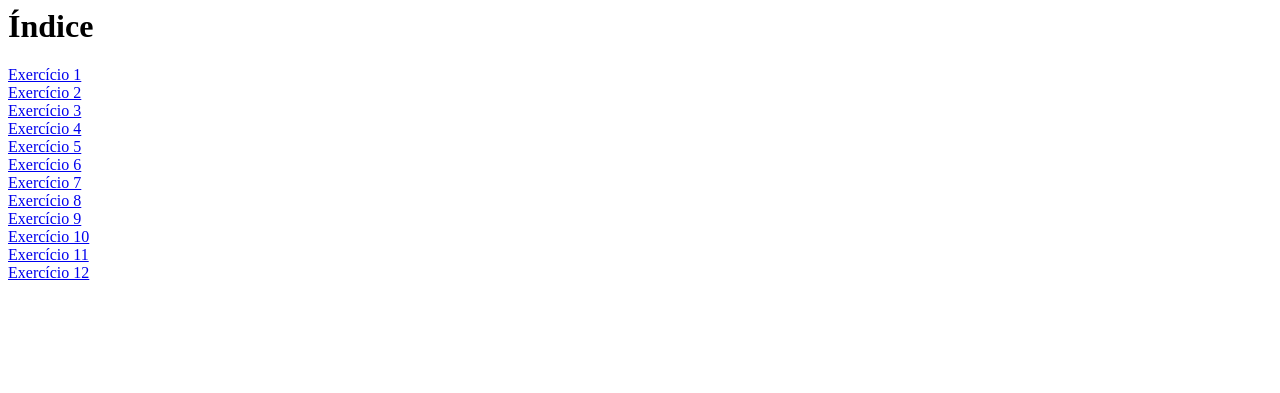
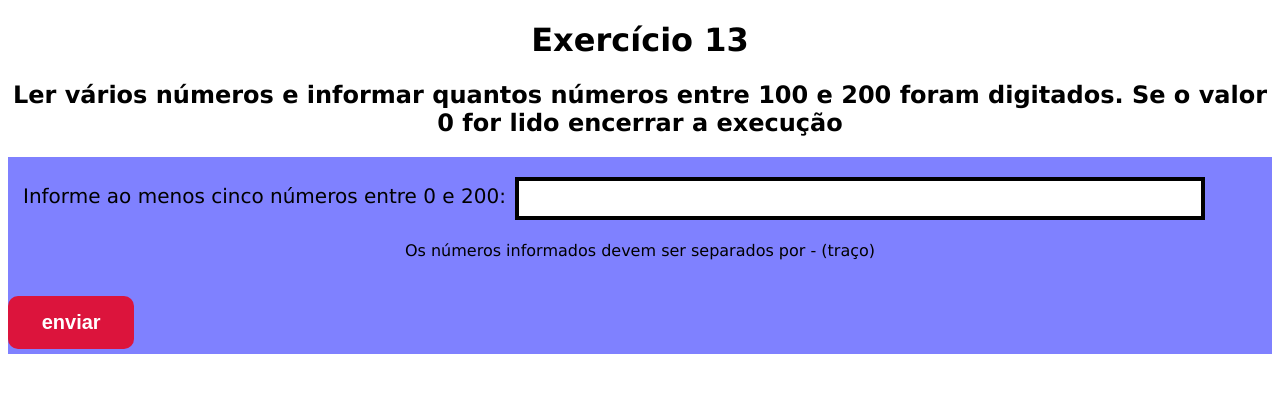
Before and after one commit to LilianePaixao/novos-titas, a PHP site: page /exercicio13/index.php in a window 1280 px wide. Shown: the top 393 px of the page. Run offline with PHP 8.4, Linux system fonts and the light colour scheme.

Commit message:
Exercicio13

```diff
--- /dev/null
+++ b/exercicio13/index.php
@@ -0,0 +1,53 @@
+<!DOCTYPE html>
+<html lang = "pt-br">
+<head>
+    <link rel="stylesheet" href="/exercicio13/style.css">
+    <meta charset="UTF-8">
+    <meta http-equiv="X-UA-Compatible" content="IE=edge">
+    <meta name="viewport" content="width=device-width, initial-scale=1.0">
+    <title>Exercicio 13</title>
+</head>
+<body>
+    <div>
+        <h1> Exercício 13 </10>
+        <h2> Ler vários números e informar quantos
+números entre 100 e 200 foram digitados. Se
+o valor 0 for lido encerrar a execução</h2>
+
+        <form action = "/exercicio13/index.php" method="POST">
+
+            <label for="number"> Informe ao menos cinco números entre 0 e 200:</label>
+            <input type ="text" name ="number">
+
+            <p>Os números informados devem ser separados por - (traço) <br/></p>
+
+            <input type="submit" value="enviar" class="enviar">
+
+        </form>
+        <?php
+        $array_numbers = '';
+        $length = '';
+        $qtd = 0;
+
+       if (!empty($_POST["number"])){
+
+            $numbersInputs = $_POST["number"];
+
+            $array_numbers = explode ("-", $numbersInputs);
+
+            foreach($array_numbers as $number){
+
+                if($number >= 100 && $numbers <= 200){
+                    $cemdu[] = $number;
+
+                }elseif ($number === 0){
+                    $zero[] = $numero;
+                }
+                Echo "A quantidade de números digitados entre 100 e 200 é ". count($cemdu). "</br>";
+
+        }
+    }
+        ?>
+    </div>
+</body>
+</html>
--- /dev/null
+++ b/exercicio13/style.css
@@ -0,0 +1,45 @@
+h1, h2, p{
+    text-align: center;
+    font-family: Verdana, Geneva, Tahoma, sans-serif;
+}
+
+form{
+    background-color: rgb(127, 129, 255);
+    margin:30%, 20%, 10%, 5%;
+}
+fieldset{
+    background-color: rgb(199, 168, 248);
+    margin: 0 auto;
+    font-family: Verdana, Geneva, Tahoma, sans-serif;
+    }
+form label{
+    display: inline;
+    font-size: 20px;
+    margin: 0 0 10px 10px;
+    padding: 5px;
+    font-family: Verdana, Geneva, Tahoma, sans-serif;
+}
+input{
+    display: inline;
+    margin:20px 0 5px;
+    padding: 10px 25px;
+    text-align: center;
+    border:4px solid #000;
+    width: 50%;
+}
+.enviar{
+    width:10%;
+    padding: 15px 0;
+    background-color:crimson;
+    font-weight: bold;
+    color:white;
+    font-size:20px;
+    border:none;
+    border-radius:10px;
+    transition: 2s all;
+    cursor: pointer;
+}
+.enviar:hover{
+    background: darkmagenta;
+    transform: scale(0.8);
+}
--- a/index.php
+++ b/index.php
@@ -21,5 +21,6 @@
     <a href=/exercicio10>Exercício 10</a><br/>
     <a href=/exercicio11>Exercício 11</a><br/>
     <a href=/exercicio12>Exercício 12</a><br/>
+    <a href=/exercicio13>Exercício 13</a><br/>
   </body>
 </html>
```
